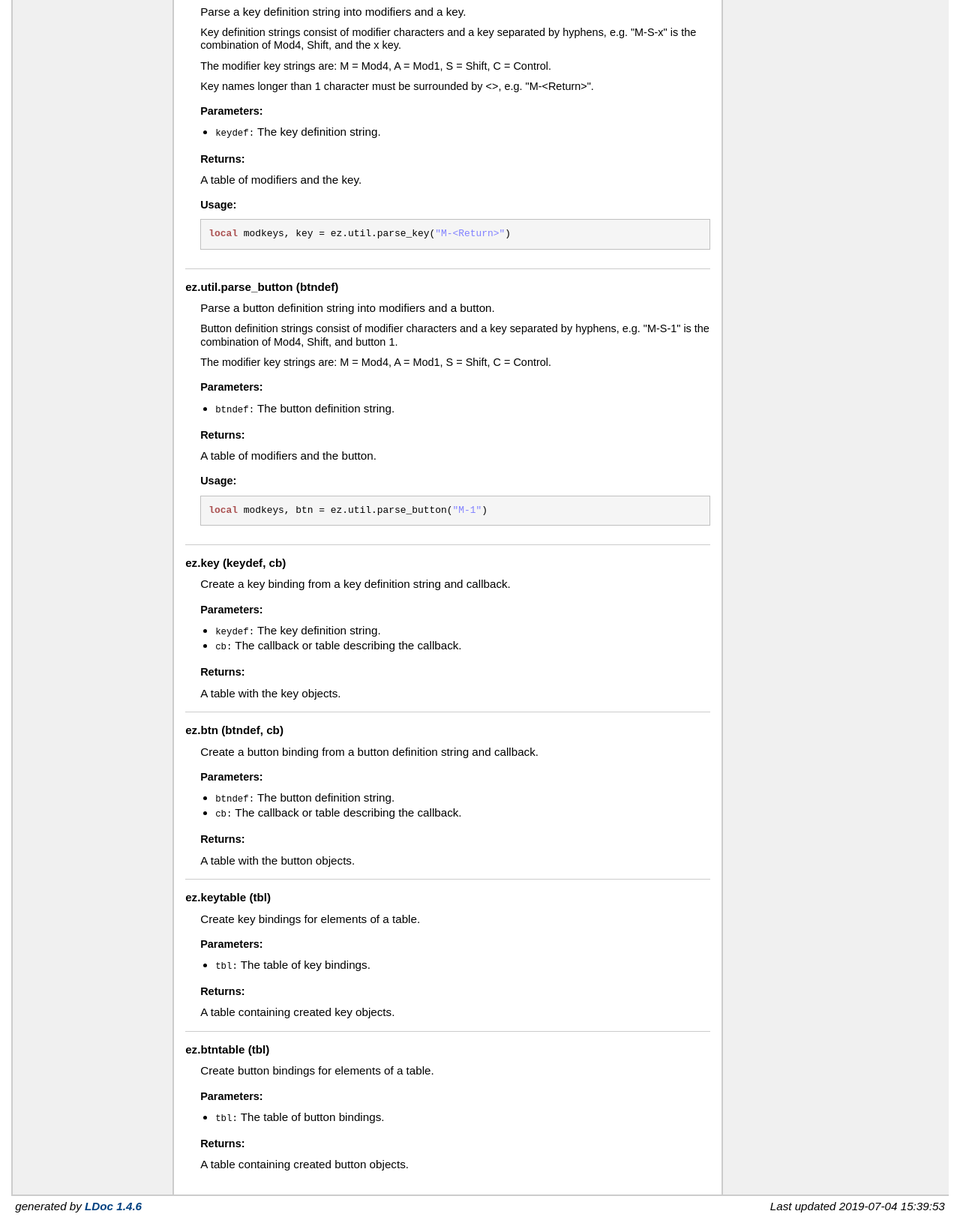
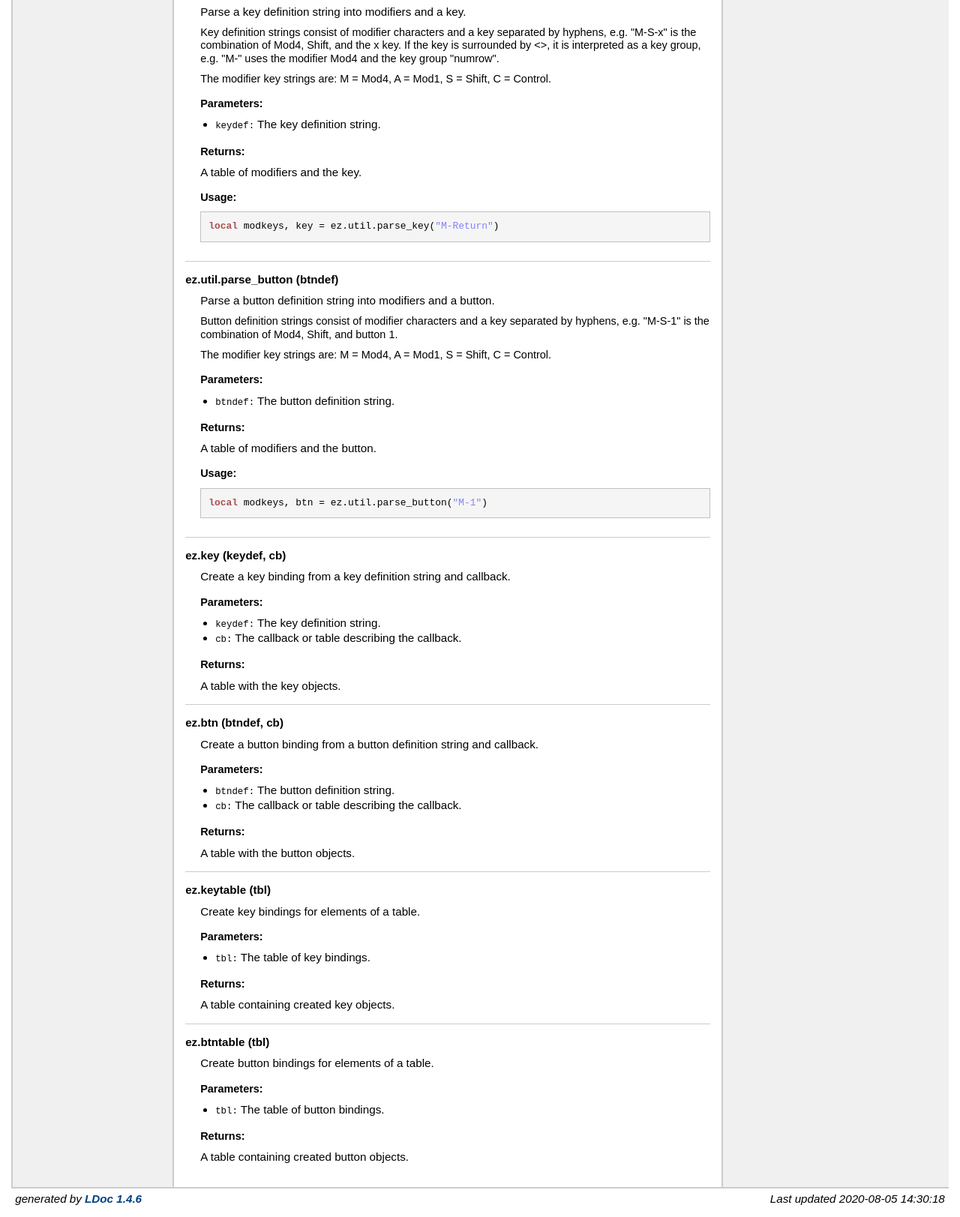
Before and after one commit to jcrd/awesome-ez, a plain HTML site: page index.html in a window 1280 px wide. Shown: the part 830-2453 px from the top of the page at 75% size. Drawn offline with Linux system fonts and the light colour scheme.

Commit message:
Update docs for key group changes

```diff
--- a/index.html
+++ b/index.html
@@ -131,9 +131,9 @@
     Parse a key definition string into modifiers and a key.
 <p> Key definition strings consist of modifier characters and a key separated
  by hyphens, e.g. "M-S-x" is the combination of Mod4, Shift, and the x key.
+ If the key is surrounded by <>, it is interpreted as a key group, e.g.
+ "M-<numrow>" uses the modifier Mod4 and the key group "numrow".
 <p> The modifier key strings are: M = Mod4, A = Mod1, S = Shift, C = Control.
-<p> Key names longer than 1 character must be surrounded by <>,
- e.g. "M-&lt;Return&gt;".
 
 
 
@@ -154,7 +154,7 @@
 
     <h3>Usage:</h3>
     <ul>
-        <pre class="example"><span class="keyword">local</span> modkeys, key = ez.util.parse_key(<span class="string">"M-&lt;Return&gt;"</span>)</pre>
+        <pre class="example"><span class="keyword">local</span> modkeys, key = ez.util.parse_key(<span class="string">"M-Return"</span>)</pre>
     </ul>
 
 </dd>
@@ -304,7 +304,7 @@
 </div> <!-- id="main" -->
 <div id="about">
 <i>generated by <a href="http://github.com/stevedonovan/LDoc">LDoc 1.4.6</a></i>
-<i style="float:right;">Last updated 2019-07-04 15:39:53 </i>
+<i style="float:right;">Last updated 2020-08-05 14:30:18 </i>
 </div> <!-- id="about" -->
 </div> <!-- id="container" -->
 </body>
```
